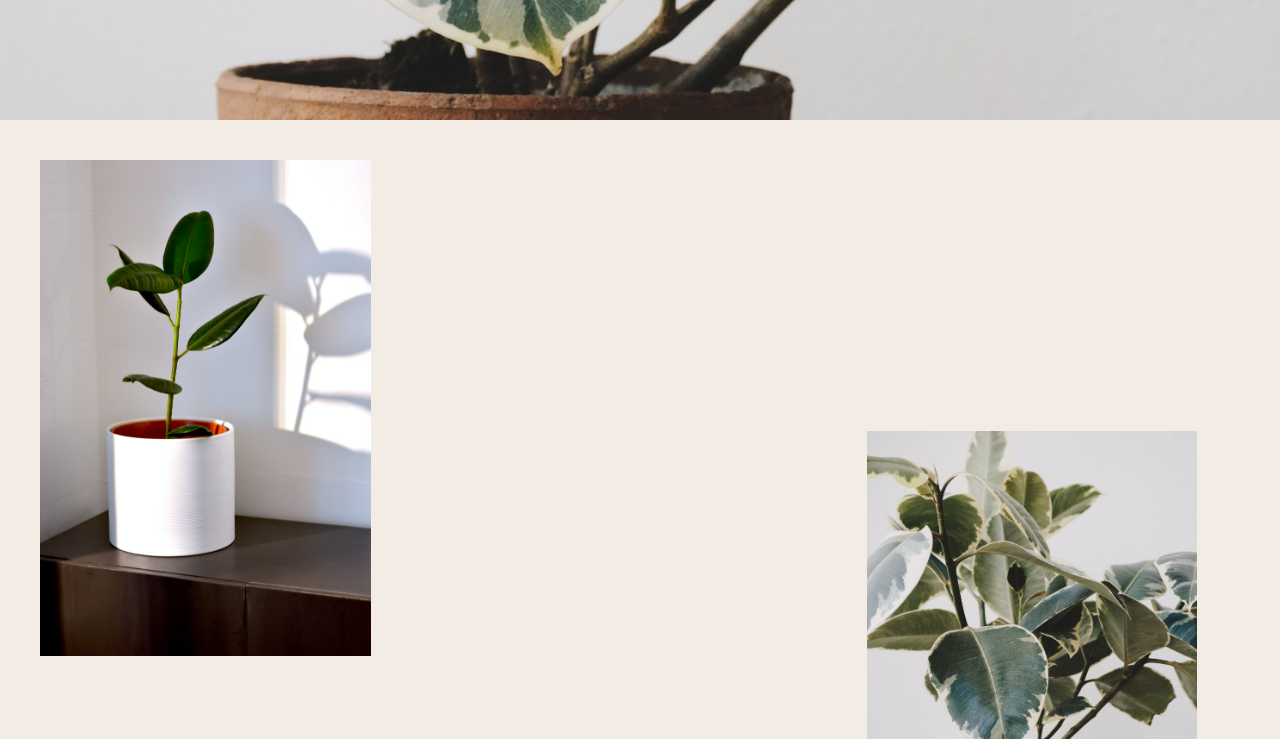
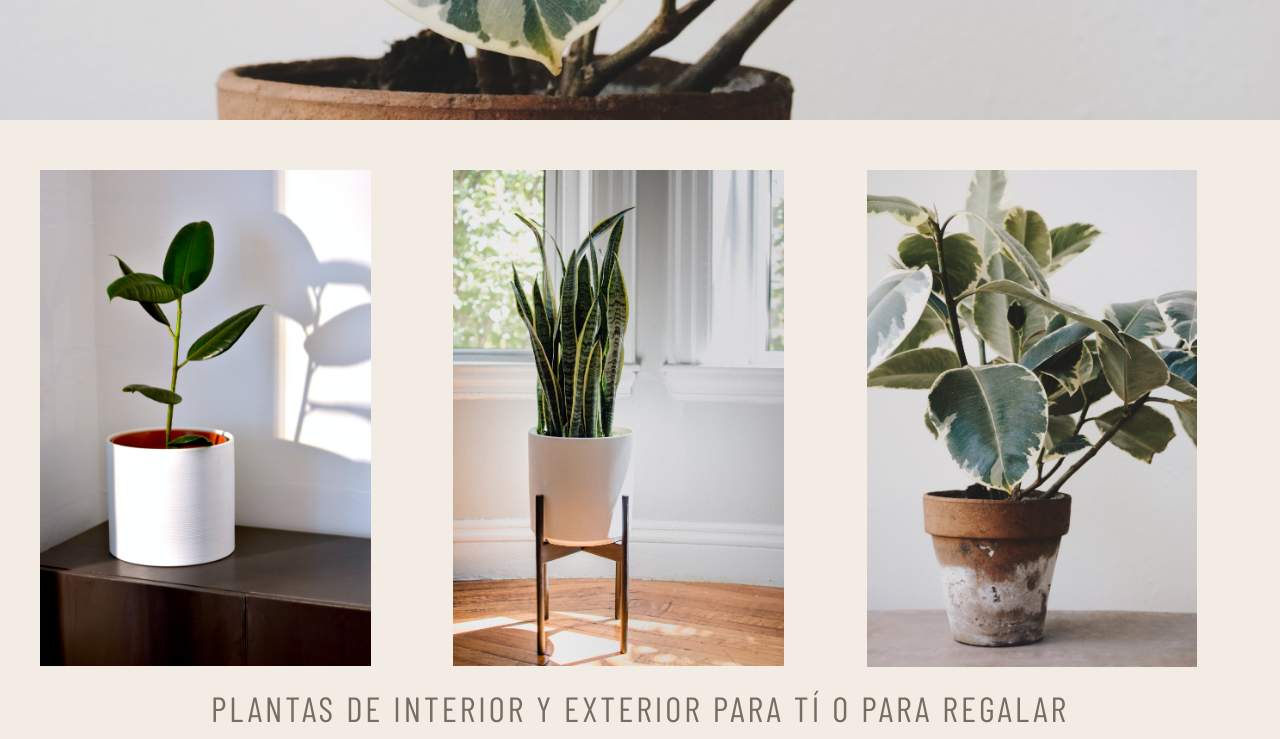
Before and after one commit to mariapazgf/proyectomara, a plain HTML site: page index.html in a window 1280 px wide. Shown: the part 680-1419 px from the top of the page. Drawn offline with nearby package versions, Linux system fonts and the light colour scheme; a web font is replaced by a local one.

Commit message:
cambio foto

```diff
--- a/css/styles.css
+++ b/css/styles.css
@@ -272,36 +272,17 @@ body{
 
 #imagenesSeccion2 {
 
-	min-height: 140vh;
+	min-height: 50vh;
 	display: flex;
 	flex-direction: row;
 	justify-content: space-around;
 	align-items: flex-start;
-
-}
-
-#imagenesSeccion2 .imagen1 {
-	margin-top: 40px;
-
+	margin-top: 50px;
 
 
 }
 
-#imagenesSeccion2 .imagen2 {
 
-	align-self: flex-end;
-
-
-
-}
-
-#imagenesSeccion2 .imagen3 {
-
-	align-self: center;
-
-
-
-}
 
 
 /*Seccion 2 - Texto */
@@ -310,7 +291,7 @@ body{
 #textoCentral{
 
 	text-align:center;
-	margin: 80px 10px 80px 10px;
+	margin: 20px 10px 40px 10px;
 }
 
 
```
